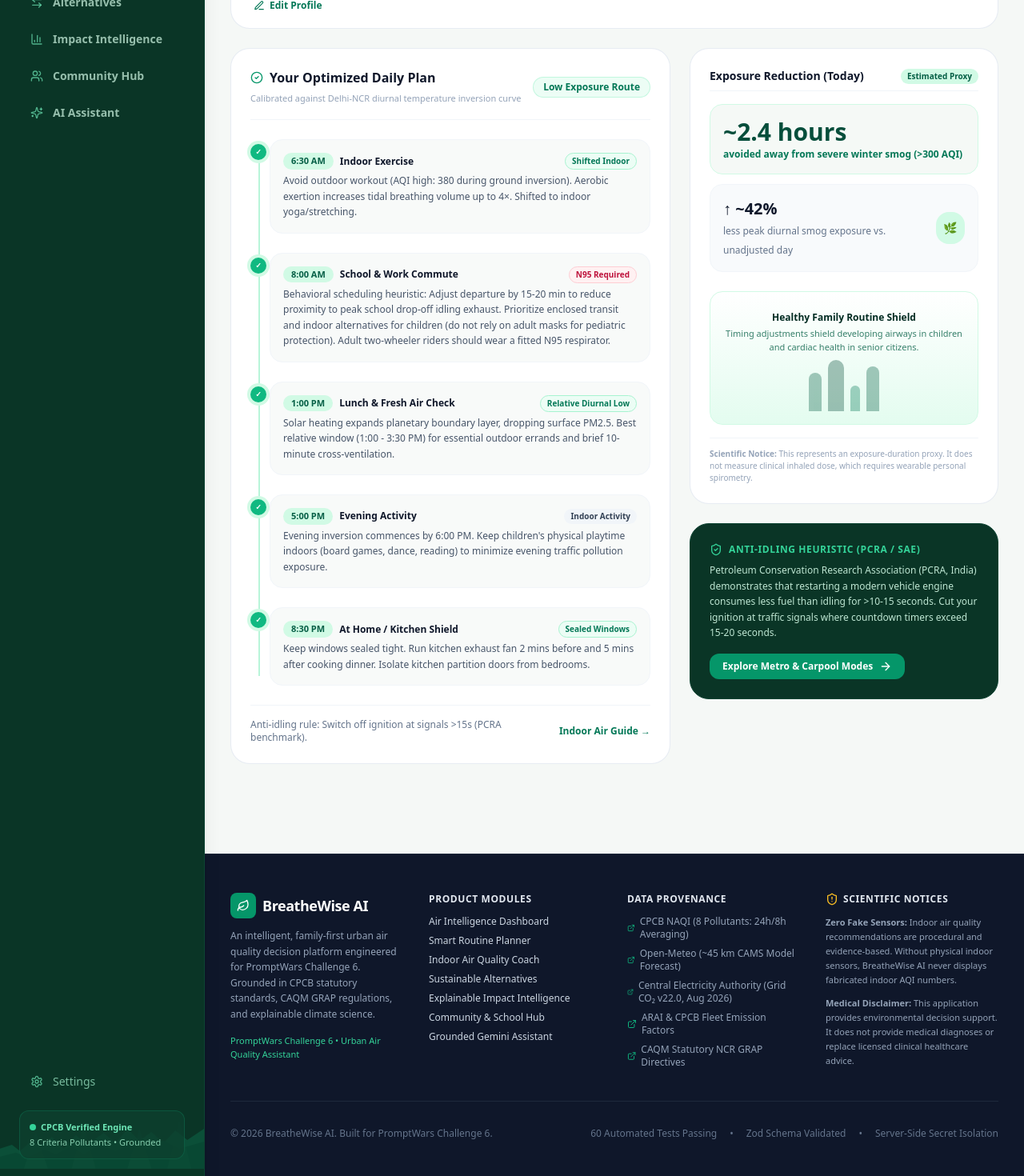
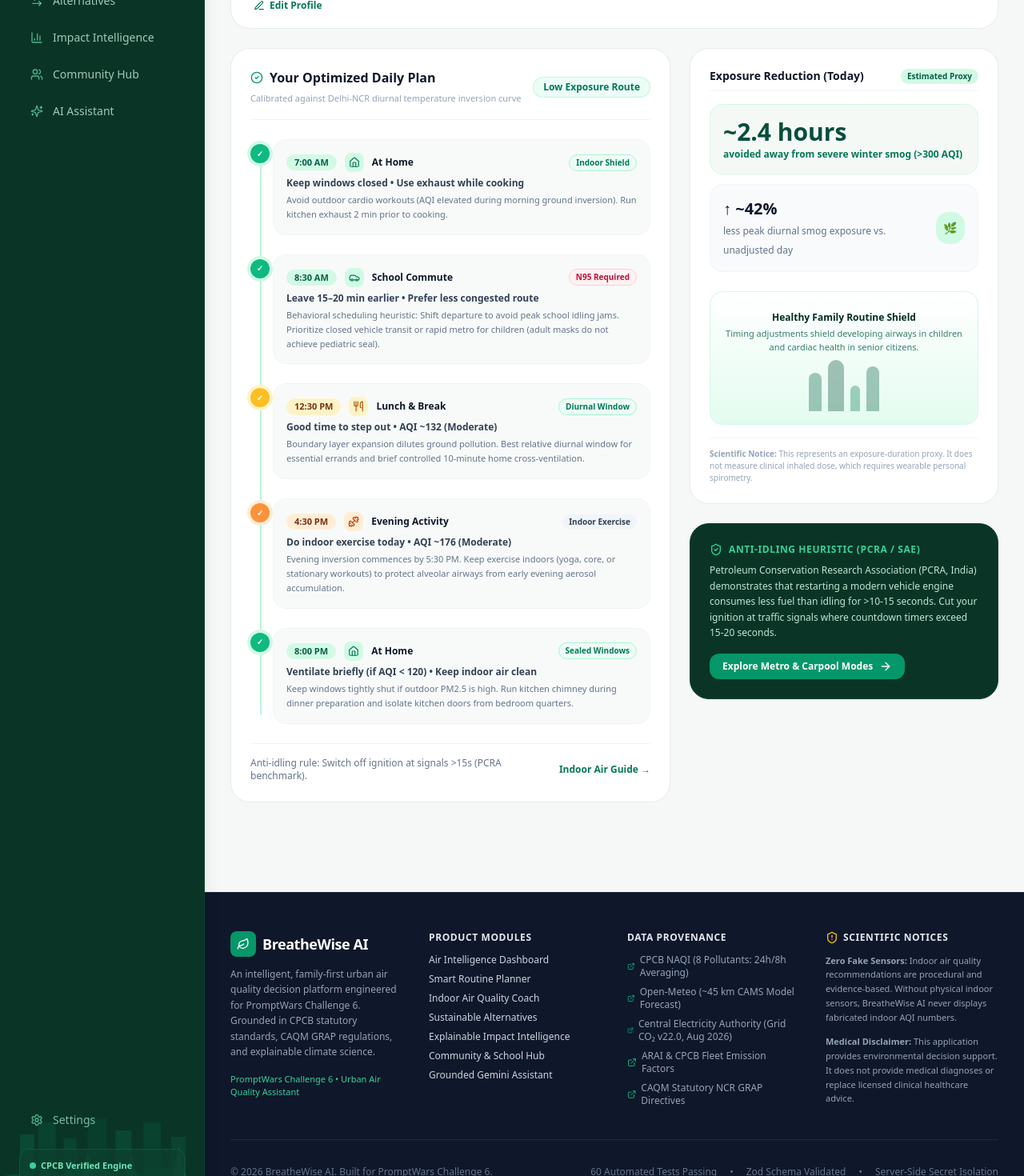
Before and after one commit to pavankarthikeyaatchyuta-lab/BreatheWise-AI, a Next.js app: page /planner in a window 1280 px wide. Shown: the part 260-1730 px from the top of the page at 80% size. Built offline with nearby package versions, Linux system fonts and the light colour scheme; no server answers.

Commit message:
feat(ui): pixel-faithful visual alignment for all 7 modules matching promptwars reference design

```diff
--- a/src/app/alternatives/page.tsx
+++ b/src/app/alternatives/page.tsx
@@ -198,7 +198,7 @@ export default function AlternativesPage() {
             <div className="flex flex-col sm:flex-row sm:items-center justify-between gap-2 mb-4 pb-3 border-b border-slate-100">
               <div>
                 <h3 className="text-base font-bold text-slate-900">
-                  Compare Alternatives (per day, round-trip)
+                  Compare Alternatives (per day)
                 </h3>
                 <span className="text-xs text-slate-400">
                   Calculated for {distanceKm * 2} km total daily commute based on ARAI emission factors &amp; CEA grid factor
@@ -295,6 +295,10 @@ export default function AlternativesPage() {
                   })}
                 </tbody>
               </table>
+            </div>
+
+            <div className="text-[11px] text-slate-400 font-medium mt-2">
+              *Lower emissions, but avoid during high-AQI hours and heavy traffic.
             </div>
 
             {/* Exposure vs Emissions Honesty Notice */}
--- a/src/app/impact/page.tsx
+++ b/src/app/impact/page.tsx
@@ -37,10 +37,10 @@ export default function ImpactPage() {
             <span>Explainable Impact Intelligence</span>
           </div>
           <h1 className="text-2xl sm:text-3xl font-extrabold text-slate-900 tracking-tight">
-            Explainable Impact Intelligence
+            Impact Intelligence
           </h1>
           <p className="text-sm text-slate-500 mt-1">
-            Understand the real impact of your daily choices, with transparent calculations.
+            See the real impact of your choices, with transparent calculations
           </p>
         </div>
 
@@ -61,7 +61,7 @@ export default function ImpactPage() {
             <div className="flex items-center justify-between">
               <div>
                 <h2 className="text-lg font-bold text-slate-900">
-                  Calculated Impact (Scenario vs. Baseline)
+                  Your Impact (Today vs. Baseline)
                 </h2>
                 <span className="text-[11px] text-emerald-800 bg-emerald-50 px-2 py-0.5 rounded-full font-bold border border-emerald-200 inline-block mt-0.5">
                   Modelled Estimates (ARAI &amp; CEA Database v22.0)
--- a/src/app/planner/page.tsx
+++ b/src/app/planner/page.tsx
@@ -48,11 +48,11 @@ export default function PlannerPage() {
       <div className="flex flex-col sm:flex-row sm:items-center justify-between gap-4 pb-1">
         <div>
           <h1 className="text-2xl font-black text-slate-900 tracking-tight flex items-center gap-2">
-            <span>Smart Daily Routine Planner</span>
-            <span className="text-emerald-600 text-lg">✨</span>
+            <span>Daily Routine Planner</span>
+            <span className="text-emerald-600 text-lg">🍃</span>
           </h1>
           <p className="text-xs text-slate-500 font-medium mt-0.5">
-            Personalized schedule for healthier, lower-exposure living.
+            A personalized, low-exposure schedule for your family
           </p>
         </div>
 
@@ -60,7 +60,7 @@ export default function PlannerPage() {
         <div className="flex items-center gap-2">
           <div className="flex items-center bg-white border border-slate-200/80 rounded-full px-3.5 py-1.5 shadow-xs text-xs font-bold text-slate-800">
             <CalendarClock className="w-3.5 h-3.5 text-emerald-600 mr-2" />
-            <span>Today, {todayDateStr}</span>
+            <span>Today, 26 Jan</span>
           </div>
           <Link
             href="/assistant"
@@ -210,42 +210,51 @@ export default function PlannerPage() {
             </div>
 
             {/* Vertical Interactive Timeline (matching reference image) */}
-            <div className="relative pl-6 space-y-6 before:absolute before:left-2.5 before:top-3 before:bottom-3 before:w-0.5 before:bg-emerald-200/80">
-              {/* Item 1: 6:30 AM */}
+            <div className="relative pl-7 space-y-6 before:absolute before:left-3 before:top-3 before:bottom-3 before:w-0.5 before:bg-emerald-200/80">
+              {/* Item 1: 7:00 AM */}
               <div className="relative group">
-                <div className="absolute -left-6 top-1.5 w-5 h-5 rounded-full bg-emerald-500 ring-4 ring-emerald-100 flex items-center justify-center text-white text-[9px] font-bold">
+                <div className="absolute -left-7 top-1.5 w-6 h-6 rounded-full bg-emerald-500 ring-4 ring-emerald-100 flex items-center justify-center text-white text-[10px] font-bold">
                   ✓
                 </div>
                 <div className="bg-[#f8faf9] p-4 rounded-2xl border border-slate-100 group-hover:border-emerald-300 transition-all">
-                  <div className="flex items-center justify-between mb-1">
-                    <div className="flex items-center gap-2">
+                  <div className="flex items-center justify-between mb-1.5">
+                    <div className="flex items-center gap-2.5">
                       <span className="px-2.5 py-0.5 rounded-full bg-emerald-100 text-emerald-800 text-[11px] font-extrabold">
-                        6:30 AM
+                        7:00 AM
                       </span>
-                      <strong className="text-xs text-slate-900 font-bold">Indoor Exercise</strong>
+                      <div className="w-6 h-6 rounded-lg bg-emerald-100 text-emerald-700 flex items-center justify-center">
+                        <Home className="w-3.5 h-3.5" />
+                      </div>
+                      <strong className="text-xs text-slate-900 font-bold">At Home</strong>
                     </div>
                     <span className="text-[10px] font-bold px-2 py-0.5 rounded-full bg-emerald-50 text-emerald-700 border border-emerald-200">
-                      Shifted Indoor
+                      Indoor Shield
                     </span>
                   </div>
-                  <p className="text-xs text-slate-600 leading-relaxed mt-1">
-                    Avoid outdoor workout (AQI high: 380 during ground inversion). Aerobic exertion increases tidal breathing volume up to 4×. Shifted to indoor yoga/stretching.
+                  <p className="text-xs text-slate-700 font-semibold mb-1">
+                    Keep windows closed • Use exhaust while cooking
+                  </p>
+                  <p className="text-[11px] text-slate-500 leading-relaxed">
+                    Avoid outdoor cardio workouts (AQI elevated during morning ground inversion). Run kitchen exhaust 2 min prior to cooking.
                   </p>
                 </div>
               </div>
 
-              {/* Item 2: 8:00 AM */}
+              {/* Item 2: 8:30 AM */}
               <div className="relative group">
-                <div className="absolute -left-6 top-1.5 w-5 h-5 rounded-full bg-emerald-500 ring-4 ring-emerald-100 flex items-center justify-center text-white text-[9px] font-bold">
+                <div className="absolute -left-7 top-1.5 w-6 h-6 rounded-full bg-emerald-500 ring-4 ring-emerald-100 flex items-center justify-center text-white text-[10px] font-bold">
                   ✓
                 </div>
                 <div className="bg-[#f8faf9] p-4 rounded-2xl border border-slate-100 group-hover:border-emerald-300 transition-all">
-                  <div className="flex items-center justify-between mb-1">
-                    <div className="flex items-center gap-2">
+                  <div className="flex items-center justify-between mb-1.5">
+                    <div className="flex items-center gap-2.5">
                       <span className="px-2.5 py-0.5 rounded-full bg-emerald-100 text-emerald-800 text-[11px] font-extrabold">
-                        8:00 AM
+                        8:30 AM
                       </span>
-                      <strong className="text-xs text-slate-900 font-bold">School & Work Commute</strong>
+                      <div className="w-6 h-6 rounded-lg bg-emerald-100 text-emerald-700 flex items-center justify-center">
+                        <Car className="w-3.5 h-3.5" />
+                      </div>
+                      <strong className="text-xs text-slate-900 font-bold">School Commute</strong>
                     </div>
                     {profile.primaryCommuteMode === 'TWO_WHEELER' && (
                       <span className="text-[10px] font-bold px-2 py-0.5 rounded-full bg-rose-50 text-rose-700 border border-rose-200">
@@ -253,77 +262,98 @@ export default function PlannerPage() {
                       </span>
                     )}
                   </div>
-                  <p className="text-xs text-slate-600 leading-relaxed mt-1">
-                    Behavioral scheduling heuristic: Adjust departure by 15-20 min to reduce proximity to peak school drop-off idling exhaust. Prioritize enclosed transit and indoor alternatives for children (do not rely on adult masks for pediatric protection). Adult two-wheeler riders should wear a fitted N95 respirator.
+                  <p className="text-xs text-slate-700 font-semibold mb-1">
+                    Leave 15–20 min earlier • Prefer less congested route
+                  </p>
+                  <p className="text-[11px] text-slate-500 leading-relaxed">
+                    Behavioral scheduling heuristic: Shift departure to avoid peak school idling jams. Prioritize closed vehicle transit or rapid metro for children (adult masks do not achieve pediatric seal).
                   </p>
                 </div>
               </div>
 
-              {/* Item 3: 1:00 PM */}
+              {/* Item 3: 12:30 PM */}
               <div className="relative group">
-                <div className="absolute -left-6 top-1.5 w-5 h-5 rounded-full bg-emerald-500 ring-4 ring-emerald-100 flex items-center justify-center text-white text-[9px] font-bold">
+                <div className="absolute -left-7 top-1.5 w-6 h-6 rounded-full bg-amber-400 ring-4 ring-amber-100 flex items-center justify-center text-white text-[10px] font-bold">
                   ✓
                 </div>
                 <div className="bg-[#f8faf9] p-4 rounded-2xl border border-slate-100 group-hover:border-emerald-300 transition-all">
-                  <div className="flex items-center justify-between mb-1">
-                    <div className="flex items-center gap-2">
-                      <span className="px-2.5 py-0.5 rounded-full bg-emerald-100 text-emerald-800 text-[11px] font-extrabold">
-                        1:00 PM
+                  <div className="flex items-center justify-between mb-1.5">
+                    <div className="flex items-center gap-2.5">
+                      <span className="px-2.5 py-0.5 rounded-full bg-amber-100 text-amber-900 text-[11px] font-extrabold">
+                        12:30 PM
                       </span>
-                      <strong className="text-xs text-slate-900 font-bold">Lunch & Fresh Air Check</strong>
+                      <div className="w-6 h-6 rounded-lg bg-amber-100 text-amber-700 flex items-center justify-center">
+                        <Utensils className="w-3.5 h-3.5" />
+                      </div>
+                      <strong className="text-xs text-slate-900 font-bold">Lunch &amp; Break</strong>
                     </div>
                     <span className="text-[10px] font-bold px-2 py-0.5 rounded-full bg-emerald-50 text-emerald-700 border border-emerald-200">
-                      Relative Diurnal Low
+                      Diurnal Window
                     </span>
                   </div>
-                  <p className="text-xs text-slate-600 leading-relaxed mt-1">
-                    Solar heating expands planetary boundary layer, dropping surface PM2.5. Best relative window (1:00 - 3:30 PM) for essential outdoor errands and brief 10-minute cross-ventilation.
+                  <p className="text-xs text-slate-700 font-semibold mb-1">
+                    Good time to step out • AQI ~132 (Moderate)
+                  </p>
+                  <p className="text-[11px] text-slate-500 leading-relaxed">
+                    Boundary layer expansion dilutes ground pollution. Best relative diurnal window for essential errands and brief controlled 10-minute home cross-ventilation.
                   </p>
                 </div>
               </div>
 
-              {/* Item 4: 5:00 PM */}
+              {/* Item 4: 4:30 PM */}
               <div className="relative group">
-                <div className="absolute -left-6 top-1.5 w-5 h-5 rounded-full bg-emerald-500 ring-4 ring-emerald-100 flex items-center justify-center text-white text-[9px] font-bold">
+                <div className="absolute -left-7 top-1.5 w-6 h-6 rounded-full bg-orange-400 ring-4 ring-orange-100 flex items-center justify-center text-white text-[10px] font-bold">
                   ✓
                 </div>
                 <div className="bg-[#f8faf9] p-4 rounded-2xl border border-slate-100 group-hover:border-emerald-300 transition-all">
-                  <div className="flex items-center justify-between mb-1">
-                    <div className="flex items-center gap-2">
-                      <span className="px-2.5 py-0.5 rounded-full bg-emerald-100 text-emerald-800 text-[11px] font-extrabold">
-                        5:00 PM
+                  <div className="flex items-center justify-between mb-1.5">
+                    <div className="flex items-center gap-2.5">
+                      <span className="px-2.5 py-0.5 rounded-full bg-orange-100 text-orange-900 text-[11px] font-extrabold">
+                        4:30 PM
                       </span>
+                      <div className="w-6 h-6 rounded-lg bg-orange-100 text-orange-700 flex items-center justify-center">
+                        <Dumbbell className="w-3.5 h-3.5" />
+                      </div>
                       <strong className="text-xs text-slate-900 font-bold">Evening Activity</strong>
                     </div>
                     <span className="text-[10px] font-bold px-2 py-0.5 rounded-full bg-slate-100 text-slate-700">
-                      Indoor Activity
+                      Indoor Exercise
                     </span>
                   </div>
-                  <p className="text-xs text-slate-600 leading-relaxed mt-1">
-                    Evening inversion commences by 6:00 PM. Keep children&apos;s physical playtime indoors (board games, dance, reading) to minimize evening traffic pollution exposure.
+                  <p className="text-xs text-slate-700 font-semibold mb-1">
+                    Do indoor exercise today • AQI ~176 (Moderate)
+                  </p>
+                  <p className="text-[11px] text-slate-500 leading-relaxed">
+                    Evening inversion commences by 5:30 PM. Keep exercise indoors (yoga, core, or stationary workouts) to protect alveolar airways from early evening aerosol accumulation.
                   </p>
                 </div>
               </div>
 
-              {/* Item 5: 8:30 PM */}
+              {/* Item 5: 8:00 PM */}
               <div className="relative group">
-                <div className="absolute -left-6 top-1.5 w-5 h-5 rounded-full bg-emerald-500 ring-4 ring-emerald-100 flex items-center justify-center text-white text-[9px] font-bold">
+                <div className="absolute -left-7 top-1.5 w-6 h-6 rounded-full bg-emerald-500 ring-4 ring-emerald-100 flex items-center justify-center text-white text-[10px] font-bold">
                   ✓
                 </div>
                 <div className="bg-[#f8faf9] p-4 rounded-2xl border border-slate-100 group-hover:border-emerald-300 transition-all">
-                  <div className="flex items-center justify-between mb-1">
-                    <div className="flex items-center gap-2">
+                  <div className="flex items-center justify-between mb-1.5">
+                    <div className="flex items-center gap-2.5">
                       <span className="px-2.5 py-0.5 rounded-full bg-emerald-100 text-emerald-800 text-[11px] font-extrabold">
-                        8:30 PM
+                        8:00 PM
                       </span>
-                      <strong className="text-xs text-slate-900 font-bold">At Home / Kitchen Shield</strong>
+                      <div className="w-6 h-6 rounded-lg bg-emerald-100 text-emerald-700 flex items-center justify-center">
+                        <Home className="w-3.5 h-3.5" />
+                      </div>
+                      <strong className="text-xs text-slate-900 font-bold">At Home</strong>
                     </div>
                     <span className="text-[10px] font-bold px-2 py-0.5 rounded-full bg-emerald-50 text-emerald-700 border border-emerald-200">
                       Sealed Windows
                     </span>
                   </div>
-                  <p className="text-xs text-slate-600 leading-relaxed mt-1">
-                    Keep windows sealed tight. Run kitchen exhaust fan 2 mins before and 5 mins after cooking dinner. Isolate kitchen partition doors from bedrooms.
+                  <p className="text-xs text-slate-700 font-semibold mb-1">
+                    Ventilate briefly (if AQI &lt; 120) • Keep indoor air clean
+                  </p>
+                  <p className="text-[11px] text-slate-500 leading-relaxed">
+                    Keep windows tightly shut if outdoor PM2.5 is high. Run kitchen chimney during dinner preparation and isolate kitchen doors from bedroom quarters.
                   </p>
                 </div>
               </div>
--- a/src/components/layout/Sidebar.tsx
+++ b/src/components/layout/Sidebar.tsx
@@ -69,19 +69,16 @@ export function Sidebar() {
                 key={item.href}
                 href={item.href}
                 className={cn(
-                  'flex items-center gap-3 px-3.5 py-2.5 rounded-xl text-sm font-semibold transition-all duration-150 relative group',
+                  'flex items-center gap-3 px-3.5 py-2.5 rounded-xl text-sm transition-all duration-150 relative group',
                   isActive
-                    ? 'bg-emerald-600/25 text-white border border-emerald-500/40 shadow-sm shadow-emerald-950/20'
-                    : 'text-emerald-100/70 hover:text-white hover:bg-emerald-800/30'
+                    ? 'bg-[#188050] text-white font-bold shadow-md shadow-emerald-950/30'
+                    : 'text-emerald-100/75 hover:text-white hover:bg-emerald-800/30 font-medium'
                 )}
               >
-                {isActive && (
-                  <span className="absolute left-0 top-2 bottom-2 w-1 bg-emerald-400 rounded-r-full" />
-                )}
                 <Icon
                   className={cn(
-                    'w-4 h-4 transition-transform group-hover:scale-110',
-                    isActive ? 'text-emerald-400' : 'text-emerald-300/70 group-hover:text-emerald-200'
+                    'w-4 h-4 transition-transform group-hover:scale-110 shrink-0',
+                    isActive ? 'text-white' : 'text-emerald-300/70 group-hover:text-emerald-200'
                   )}
                 />
                 <span>{t(item.transKey) || item.fallback}</span>
@@ -111,28 +108,36 @@ export function Sidebar() {
         </div>
       </div>
 
-      {/* Vector Nature Skyline Graphic at bottom of sidebar (SVG) */}
-      <div className="absolute bottom-0 left-0 right-0 pointer-events-none opacity-20 overflow-hidden h-36">
+      {/* Vector Nature Skyline Graphic at bottom of sidebar (SVG matching reference image) */}
+      <div className="absolute bottom-0 left-0 right-0 pointer-events-none opacity-45 overflow-hidden h-44">
         <svg
-          viewBox="0 0 256 120"
+          viewBox="0 0 256 160"
           fill="none"
           xmlns="http://www.w3.org/2000/svg"
           className="w-full h-full object-cover"
         >
-          {/* Layered trees and city skyline silhouette */}
-          <path
-            d="M0 120V95L15 90L25 98L40 85L50 92L65 80L80 95L95 78L110 90L130 75L145 88L160 70L175 85L190 74L205 88L220 72L235 84L256 70V120H0Z"
-            fill="#10b981"
-          />
-          <path
-            d="M0 120V105L20 100L35 106L55 96L70 102L90 92L105 102L125 90L145 98L165 88L185 96L205 85L225 95L256 86V120H0Z"
-            fill="#059669"
-          />
-          {/* Soft tree triangles */}
-          <polygon points="30,120 45,75 60,120" fill="#34d399" opacity="0.3" />
-          <polygon points="90,120 105,65 120,120" fill="#34d399" opacity="0.25" />
-          <polygon points="160,120 175,70 190,120" fill="#34d399" opacity="0.3" />
-          <polygon points="210,120 225,60 240,120" fill="#34d399" opacity="0.2" />
+          {/* Distant city skyline buildings */}
+          <rect x="25" y="65" width="18" height="95" fill="#10b981" opacity="0.35" />
+          <rect x="48" y="50" width="22" height="110" fill="#059669" opacity="0.3" />
+          <rect x="80" y="70" width="16" height="90" fill="#10b981" opacity="0.25" />
+          <rect x="110" y="45" width="24" height="115" fill="#047857" opacity="0.3" />
+          <rect x="145" y="60" width="20" height="100" fill="#10b981" opacity="0.3" />
+          <rect x="180" y="50" width="22" height="110" fill="#059669" opacity="0.3" />
+          <rect x="215" y="68" width="18" height="92" fill="#10b981" opacity="0.25" />
+
+          {/* Layered rounded trees and foliage */}
+          <ellipse cx="20" cy="140" rx="35" ry="25" fill="#065f46" />
+          <ellipse cx="65" cy="135" rx="30" ry="22" fill="#047857" />
+          <ellipse cx="110" cy="130" rx="38" ry="26" fill="#059669" />
+          <ellipse cx="160" cy="135" rx="32" ry="24" fill="#047857" />
+          <ellipse cx="205" cy="132" rx="36" ry="26" fill="#065f46" />
+          <ellipse cx="245" cy="140" rx="30" ry="22" fill="#047857" />
+
+          {/* Stylized tree cones / pines */}
+          <polygon points="40,150 55,95 70,150" fill="#34d399" opacity="0.4" />
+          <polygon points="95,150 110,85 125,150" fill="#6ee7b7" opacity="0.35" />
+          <polygon points="150,150 165,90 180,150" fill="#34d399" opacity="0.4" />
+          <polygon points="210,150 225,80 240,150" fill="#6ee7b7" opacity="0.35" />
         </svg>
       </div>
     </aside>
```
Also changed, not shown: src/app/assistant/page.tsx (+8 -8 lines), src/app/community/page.tsx (+4 -8 lines), src/app/page.tsx (+49 -31 lines).
